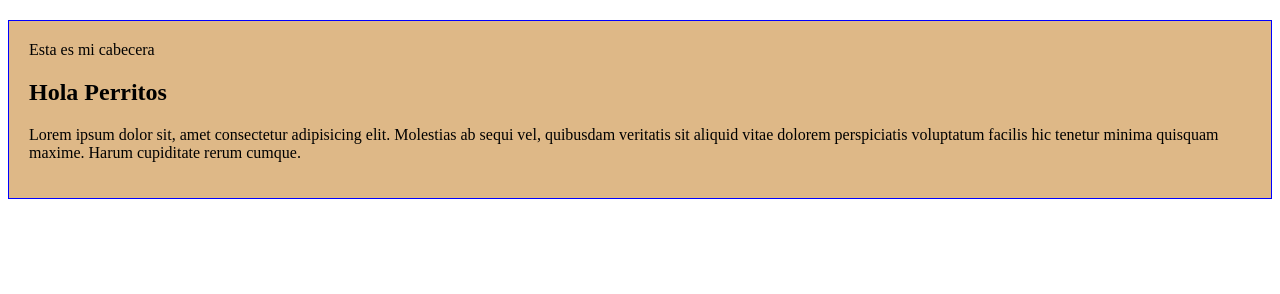
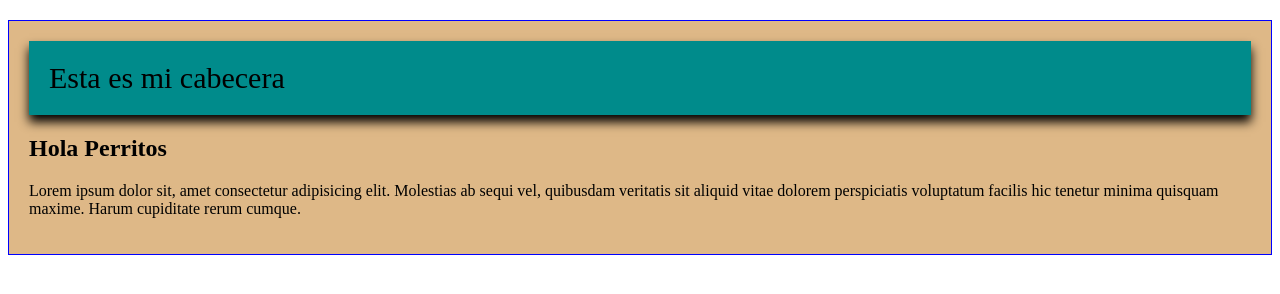
Before and after one commit to eddyvera100/blog_site_bitacora, a plain HTML site: page index.html in a window 1280 px wide. Drawn offline with Linux system fonts and the light colour scheme.

Commit message:
Finalizacion de la cabezera con color darkcyan

```diff
--- a/css/estilos.css
+++ b/css/estilos.css
@@ -14,3 +14,10 @@ body{
     margin-top: 0px;
 
 }
+.encabezado{
+    background-color: darkcyan;
+    padding:20px;
+    margin-bottom: 20px;
+    font-size: 30px;
+    box-shadow: 0px 7px 10px black;
+}
```
